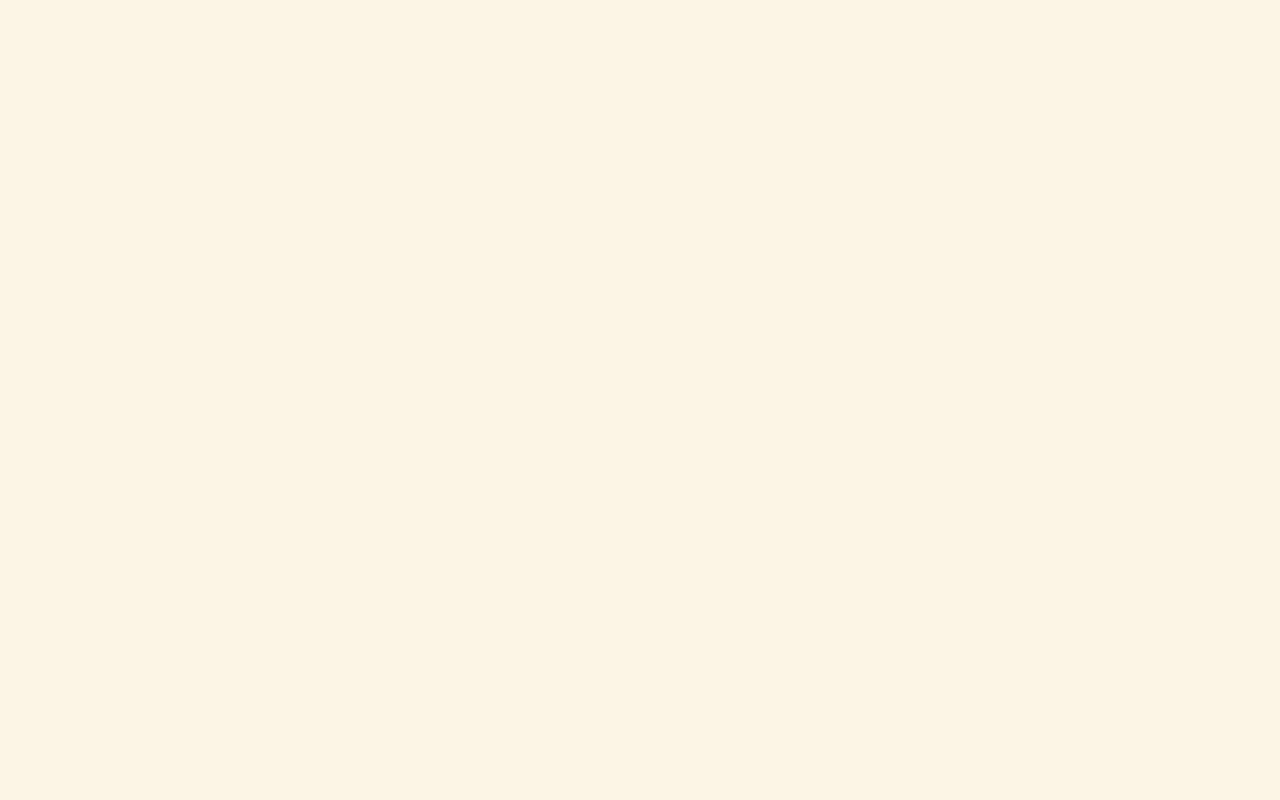
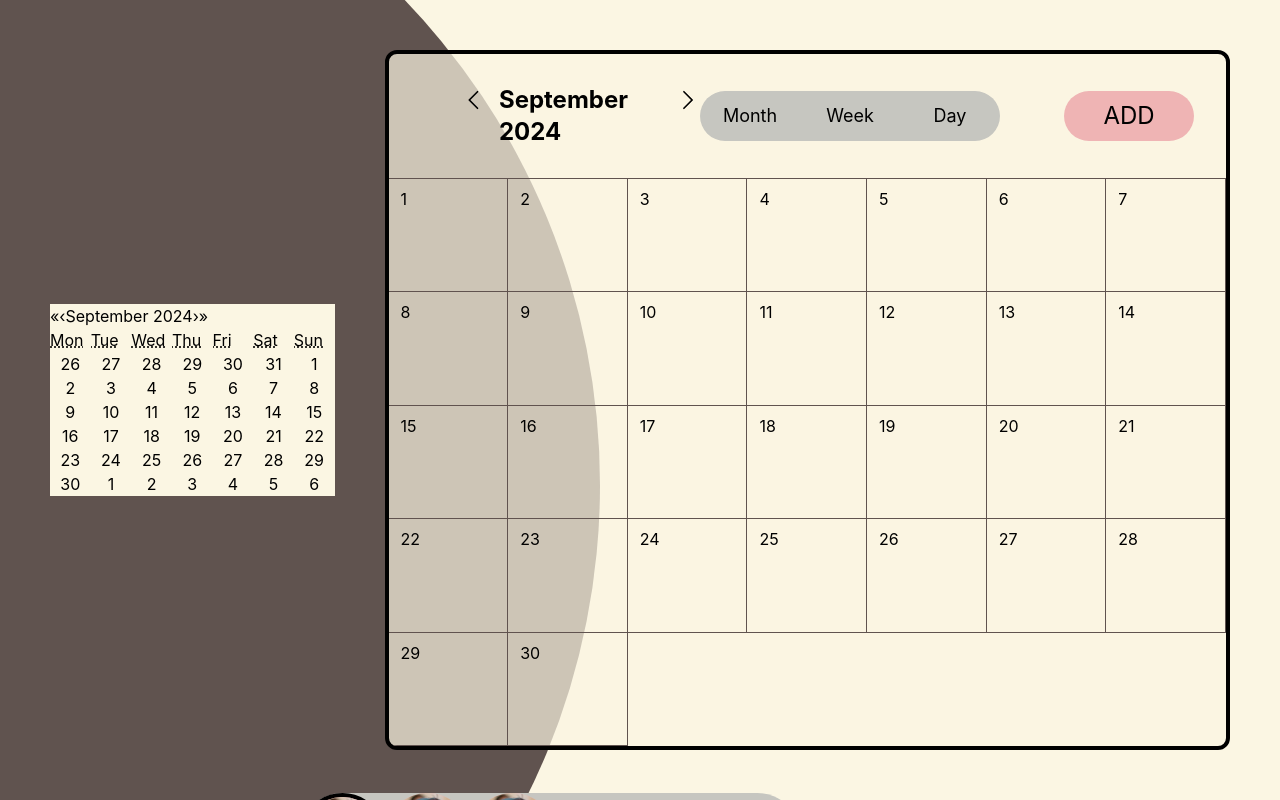
Before and after one commit to koningmalik412/3801-smart-table, a React (Create React App) app: page /calendar in a window 1280 px wide. Built offline with nearby package versions, Linux system fonts and the light colour scheme.

Commit message:
Implement calendar view

```diff
--- a/package.json
+++ b/package.json
@@ -3,13 +3,16 @@
   "version": "0.1.0",
   "private": true,
   "dependencies": {
+    "@phosphor-icons/react": "^2.1.7",
     "@testing-library/jest-dom": "^5.17.0",
     "@testing-library/react": "^13.4.0",
     "@testing-library/user-event": "^13.5.0",
     "concurrently": "^8.2.2",
     "cross-env": "^7.0.3",
     "electron": "^32.0.2",
+    "moment": "^2.30.1",
     "react": "^18.3.1",
+    "react-calendar": "^5.0.0",
     "react-dom": "^18.3.1",
     "react-router-dom": "^6.26.1",
     "react-scripts": "5.0.1",
--- a/src/App.js
+++ b/src/App.js
@@ -1,7 +1,7 @@
 import { Routes, Route } from "react-router-dom";
 import "./App.css";
 import Homepage from "./pages/Homepage";
-import Calendar from "./pages/Calendar";
+import CalendarPage from "./pages/Calendar";
 import Dashboard from "./pages/Dashboard";
 import Games from "./pages/Games";
 import Profiles from "./pages/Profiles";
@@ -10,7 +10,7 @@ function App() {
   return (
     <Routes>
       <Route path="/" element={<Homepage />} />
-      <Route path="/calendar" element={<Calendar />} />
+      <Route path="/calendar" element={<CalendarPage />} />
       <Route path="/profiles" element={<Profiles />} />
       <Route path="/games" element={<Games />} />
       <Route path="/dashboard" element={<Dashboard />} />
--- a/src/index.css
+++ b/src/index.css
@@ -3,7 +3,6 @@
 @tailwind utilities;
 
 body {
-  margin: 50px;
   background-color: #FBF6E3;
   font-family: -apple-system, BlinkMacSystemFont, 'Segoe UI', 'Roboto', 'Oxygen',
     'Ubuntu', 'Cantarell', 'Fira Sans', 'Droid Sans', 'Helvetica Neue',
--- a/src/pages/Calendar/index.js
+++ b/src/pages/Calendar/index.js
@@ -1,11 +1,99 @@
 import React from "react";
+import { Link } from "react-router-dom";
+import Calendar from "react-calendar";
+import moment from "moment";
+import { CaretLeft, CaretRight } from "@phosphor-icons/react";
+import malikdp from "../../assets/images/malikdp.jpeg";
 
-const Calendar = () => {
-    return (
-        <div>
+const CalendarPage = () => {
+  const mom = new moment();
+  mom.set("month", 8);
 
+  const days = mom.daysInMonth();
+  const septDays = Array.from({ length: days }, (_, i) => i + 1);
+
+  return (
+    <div className="overflow-hidden w-full h-screen relative">
+      <div className="bg-brown w-[700px] -top-[215px] -left-[100px] h-[1400px] rounded-r-full absolute"></div>
+      <div className="p-[50px] w-full h-screen">
+        <div className="w-full h-[700px] relative mb-[50px] flex flex-row">
+          <div className="w-[300px] bg-base mr-[50px] my-auto">
+            <Calendar />
+          </div>
+          <div className="h-full flex flex-col border-4 border-darkbrown rounded-xl grow bg-base bg-opacity-70 overflow-hidden">
+            <div className="w-full h-[125px] border-b border-b-brown flex flex-row items-center justify-between px-8">
+              <p className="text-2xl font-bold ms-10 flex">
+                <CaretLeft size={32} className="me-3" /> September 2024{" "}
+                <CaretRight size={32} className="ms-3" />
+              </p>
+              <div className="flex flex-row gap-16">
+                <div className="flex">
+                  <div className="bg-gray w-[300px] h-[50px] rounded-full flex flex-row">
+                    <div className="bg-blue w-[100px] h-[50px] rounded-full flex justify-center">
+                      <p className="text-lg my-auto">Month</p>
+                    </div>
+                    <div className=" w-[100px] h-[50px] rounded-full flex justify-center">
+                      <p className="text-lg my-auto">Week</p>
+                    </div>
+                    <div className=" w-[100px] h-[50px] rounded-full flex justify-center">
+                      <p className="text-lg my-auto">Day</p>
+                    </div>
+                  </div>
+                </div>
+                <Link to="/">
+                  <div className="bg-pink rounded-full w-[130px] h-[50px] flex justify-center shadow-3xl absolute z-10">
+                    <p className="text-2xl my-auto">ADD</p>
+                  </div>
+                  <div className="bg-black rounded-full w-[130px] h-[50px] flex justify-center shadow-3xl relative z-0 top-1 left-1"></div>
+                </Link>
+              </div>
+            </div>
+            <div className="flex-1">
+              <div className="grid grid-cols-7 grid-rows-5 w-full h-full">
+                {septDays.map((i) => (
+                  <div className="border-b border-r border-brown py-2 px-3">
+                    {i}
+                  </div>
+                ))}
+              </div>
+            </div>
+          </div>
         </div>
-    );
+        <div className="w-full h-[70px] relative flex items-center justify-between">
+          <Link to="/">
+            <div className="bg-pink rounded-full w-[170px] h-[50px] flex justify-center shadow-3xl absolute z-10">
+              <p className="text-2xl my-auto">BACK</p>
+            </div>
+            <div className="bg-black rounded-full w-[170px] h-[50px] flex justify-center shadow-3xl relative z-0 top-1 left-1"></div>
+          </Link>
+          <div className="bg-gray w-[500px] h-[85px] rounded-full flex flex-row">
+            <div className="bg-pink w-[85px] rounded-full border-4 border-darkbrown">
+              <img
+                src={malikdp}
+                className="object-fill rounded-full"
+                alt="Malik DP"
+              />
+            </div>
+            <div className="bg-pink w-[85px] rounded-full ">
+              <img
+                src={malikdp}
+                className="object-fill rounded-full"
+                alt="Malik DP"
+              />
+            </div>
+            <div className="bg-pink w-[85px] rounded-full ">
+              <img
+                src={malikdp}
+                className="object-fill rounded-full"
+                alt="Malik DP"
+              />
+            </div>
+          </div>
+          <div className="bg-gray w-[350px] h-full rounded-full"></div>
+        </div>
+      </div>
+    </div>
+  );
 };
 
-export default Calendar;
+export default CalendarPage;
```
Also changed, not shown: src/assets/images/malikdp.jpeg (added).
